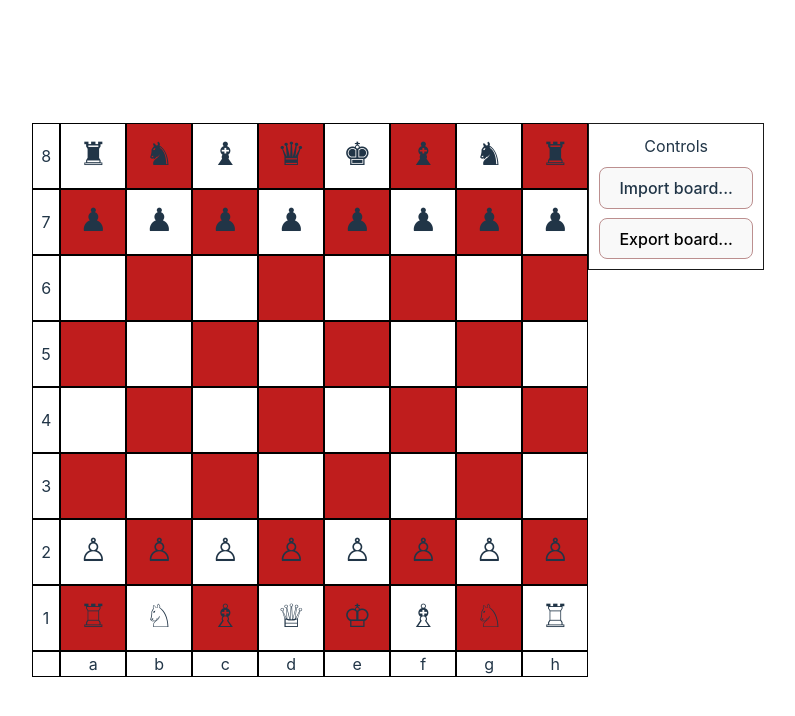
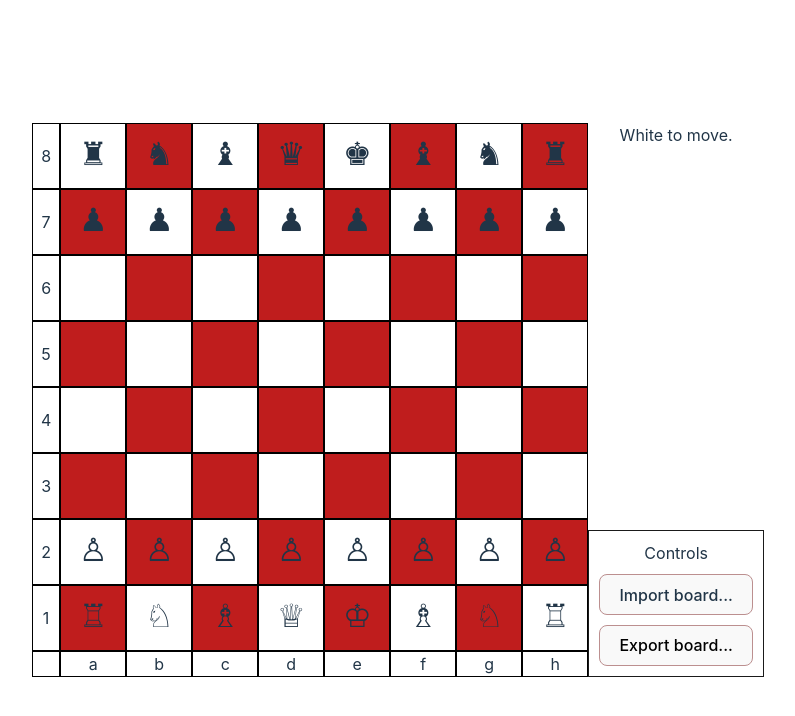
Before and after one commit to aspandit/tsx-react-chess, a React (Vite) app: page / in a window 1280 px wide. Shown: the top 716 px of the page, without its empty margins (242-1037 px from the left). Built offline with nearby package versions, Linux system fonts and the light colour scheme.

Commit message:
Add status message with checks for check

```diff
--- a/src/chess/container/GameLogic.ts
+++ b/src/chess/container/GameLogic.ts
@@ -2,7 +2,7 @@ import BoardModel from "../model/BoardModel";
 import GameModel from "../model/GameModel";
 import Piece, {PieceColor} from "../model/object/piece/baseclass/Piece";
 import {NO_PIECE} from "../model/object/piece/NoPiece";
-import {isEqual} from "../utils/Utils";
+import {capitalizeFirstLetter, isEqual} from "../utils/Utils";
 
 // TODO add Castle move with check for check in castled king squares
 // TODO add pawn promotion
@@ -36,7 +36,19 @@ export class GameLogic {
         return bsv;
     }
 
+    get info() {
+        const currPlayer:string = capitalizeFirstLetter(this._gameModel.player) + " to move.";
+        const checkedPlayer:string = this._gameModel.checkedPlayer != "" ? capitalizeFirstLetter(this._gameModel.checkedPlayer) + " is in check." : "";
+        const winner:string = capitalizeFirstLetter(this._gameModel.winner) + " wins.";
+        const stalemate:string = this._gameModel.gameOver ? "This match concluded in a stalemate." : "";
+        return [winner, stalemate, checkedPlayer, currPlayer][[this._gameModel.winner, stalemate, checkedPlayer, this._gameModel.player].findIndex((str:string):boolean => str !== "")];
+    }
+
     selectSquare(coords: BoardLocation): BoardLocation {
+        if(this._gameModel.gameOver) {
+            return "";
+        }
+
         if(this._selection === ""){ // no square was previously selected
             if(this.isSquareOccupiedByOwnPiece(coords)) { // initially selected square must have the player's own piece on it
                 this._selection = coords;
@@ -76,11 +88,6 @@ export class GameLogic {
     private movePiece(from:BoardLocation, to:BoardLocation):boolean {
         const piece:Piece = this._gameModel.getBoardSquareContents(from);
         if(!isEqual(piece,NO_PIECE) && piece.makeMove(this._gameModel,from,to)) {
-            /* TODO Check for checkmate */
-            // Ways to get out of check:
-            //  1. Capture checking piece
-            //  2. Move king out of check
-            //  3. Block path between checking piece and king
             this.toggleTurn();
             return true; // TODO make piece object for presentation/container; return captured piece or no piece to UI
         }
--- a/src/chess/model/GameModel.ts
+++ b/src/chess/model/GameModel.ts
@@ -10,8 +10,14 @@ export default class GameModel {
     private readonly _boardModel: BoardModel;
     private _player: Player;
     private readonly _enPassantPawns: { [key in PieceColor]: Pawn[] }; // manages the pawns with en passant capabilities
+    private _gameOver: boolean;
+    private _checkedPlayer: Player | "";
+    private _winner: Player | "";
 
     constructor() {
+        this._gameOver = false;
+        this._checkedPlayer = "";
+        this._winner = "";
         this._boardModel = new BoardModel();
         this._player = "WHITE";
         this._enPassantPawns = {
@@ -38,10 +44,39 @@ export default class GameModel {
                 pawn.clearEnPassant();
             }
         }
+
+        this.checkForCheck();
+    }
+
+    checkForCheck() {
+        const currColor:PieceColor = this.player === "WHITE" ? PieceColor.WHITE : PieceColor.BLACK;
+        if(this.isBoardLocationThreatened(this.getKingLocation(),currColor)) {
+            this._checkedPlayer = this.player;
+        }
+        else {
+            this._checkedPlayer = "";
+        }
+    }
+
+    endGame(winner: Player): void {
+        this._gameOver = true;
+        this._winner = winner;
+    }
+
+    get winner(): Player | "" {
+        return this._winner;
+    }
+
+    get gameOver() {
+        return this._gameOver;
     }
 
     get player() {
         return this._player;
+    }
+
+    get checkedPlayer() {
+        return this._checkedPlayer;
     }
 
     set player(player: Player) {
--- a/src/chess/presentation/BoardUI.css
+++ b/src/chess/presentation/BoardUI.css
@@ -3,6 +3,20 @@
     --square-width: 4em;
     --square-height: 4em;
     --piece-size: 2em;
+}
+
+.right-margin {
+    display: flex;
+    flex-direction: column;
+    min-height: 100%;
+}
+
+.status-bar {
+    margin-bottom: auto;
+}
+
+.controls {
+    margin-top: auto;
 }
 
 .main {
--- a/src/chess/presentation/BoardUI.tsx
+++ b/src/chess/presentation/BoardUI.tsx
@@ -8,30 +8,39 @@ export default function Game() {
     const [gameLogic,setGameLogic] = useState<GameLogic>(new GameLogic()); // TODO ***determine whether this and other classes need to be function-based***
     const [selection, setSelection] = useState<BoardLocation>("");
     const [clicks, setClicks] = useState<BoardLocation[]>([]);
+    const [statusMessage, setStatusMessage] = useState<string>("White to move.");
+
+    return (
+        <>
+            <div className={"main"}>
+                <span>
+                    <BoardUI className={"board"} selection={selection} board={gameLogic.boardStringView} gameLogic={gameLogic} clicks={clicks} setClicks={setClicks}
+                                setStatusMessage={setStatusMessage} setSelection={setSelection} />
+                </span>
+                <span className={"right-margin"}>
+                    <span className={"status-bar"}>{statusMessage}</span>
+                    <Controls className={"controls"} clicks={clicks} setGameLogic={setGameLogic} setClicks={setClicks} setStatusMessage={setStatusMessage} />
+                </span>
+            </div>
+        </>
+    );
+}
+
+function BoardUI(props: {className: string, selection:BoardLocation, board:string[][], gameLogic:GameLogic, clicks:BoardLocation[], setClicks:(clicks:BoardLocation[]) => void, setSelection:(selection:BoardLocation) => void, setStatusMessage:(statusMessage:string) => void}) {
+    const selection:BoardLocation = props.selection;
+    const gameLogic:GameLogic = props.gameLogic;
+    const clicks:BoardLocation[] = props.clicks;
+    const setClicks:(clicks:BoardLocation[]) => void = props.setClicks;
+    const setSelection:(selection:BoardLocation) => void = props.setSelection;
+    const setStatusMessage:(statusMessage:string) => void = props.setStatusMessage;
 
     const handleSquareClick = (coords:BoardLocation) => {
         clicks.push(coords);
         setClicks(clicks);
 
         setSelection(gameLogic.selectSquare(coords));
+        setStatusMessage(gameLogic.info);
     };
-
-    return (
-        <>
-            <div className={"main"}>
-            <span>
-                <BoardUI className={"board"} selection={selection} board={gameLogic.boardStringView} onSquareClick={handleSquareClick} />
-            </span>
-            <span>
-                <Controls className={"controls"} clicks={clicks} setGameLogic={setGameLogic} setClicks={setClicks} />
-            </span>
-            </div>
-        </>
-    );
-}
-
-function BoardUI(props: {className: string, selection:BoardLocation, board:string[][], onSquareClick:(coord:BoardLocation) => void}) {
-    const selection:BoardLocation = props.selection;
 
     useEffect(() => {
         // Clear previous selection(s)
@@ -53,7 +62,7 @@ function BoardUI(props: {className: string, selection:BoardLocation, board:strin
                     GameLogic.rowCoordinates.map((coord: string, idx: number) => <Row className={"row"} key={coord}
                                                                                       coordinate={coord}
                                                                                       row={props.board[idx]}
-                                                                                      onSquareClick={props.onSquareClick} />)
+                                                                                      onSquareClick={handleSquareClick} />)
                 }
                 {/*Generate lower-left coordinate label*/}
                 <CoordinateLabel className={"cornerCoordinate"} key={" "} coordinate={" "}/>
@@ -105,12 +114,13 @@ function Square(props: { key: string, className: string, coordinate: string, con
 }
 
 function SquareInner(props: { content: string, coordinate: string, onSquareClick: (coord:BoardLocation) => void }) {
-    function squareClick(coordinate: string) {
+    function squareClick(event: React.MouseEvent<HTMLSpanElement, MouseEvent>, coordinate: string) {
+        event.preventDefault();
         props.onSquareClick(coordinate as BoardLocation);
     }
 
     return (
-        <span className={"square-inner"} onClick={() => squareClick(props.coordinate)}>
+        <span className={"square-inner"} onClick={(event) => squareClick(event,props.coordinate)}>
           {props.content}
         </span>
     );
--- a/src/chess/presentation/ControlsUI.tsx
+++ b/src/chess/presentation/ControlsUI.tsx
@@ -4,10 +4,11 @@ import {GameLogic} from "../container/GameLogic";
 import Sha256 from "crypto-js/sha256";
 import CryptoJS from "crypto-js";
 
-export default function Controls(props: {className: string, clicks: BoardLocation[], setGameLogic:(gl:GameLogic) => void, setClicks:(clicks: BoardLocation[]) => void}) {
+export default function Controls(props: {className: string, clicks: BoardLocation[], setGameLogic:(gl:GameLogic) => void, setClicks:(clicks: BoardLocation[]) => void, setStatusMessage:(statusMessage:string) => void}) {
     const clicks = props.clicks;
     const setClicks = props.setClicks;
     const setGameLogic = props.setGameLogic;
+    const setStatusMessage = props.setStatusMessage;
 
     const importGameModel = (event:any) => {
         event.preventDefault();
@@ -21,6 +22,7 @@ export default function Controls(props: {className: string, clicks: BoardLocatio
             }
             setClicks(iClicks);
             setGameLogic(gl);
+            setStatusMessage(gl.info);
         }
     };
 
--- a/src/chess/utils/Utils.ts
+++ b/src/chess/utils/Utils.ts
@@ -22,3 +22,10 @@ export function xor(a:boolean, b:boolean):boolean {
 export function isEqual(a:object, b:object):boolean {
     return _.isEqual(a,b);
 }
+
+export function capitalizeFirstLetter(str:string):string {
+    if(str && str.length > 0) {
+        str = str.charAt(0).toUpperCase() + str.slice(1).toLowerCase();
+    }
+    return str;
+}
```
